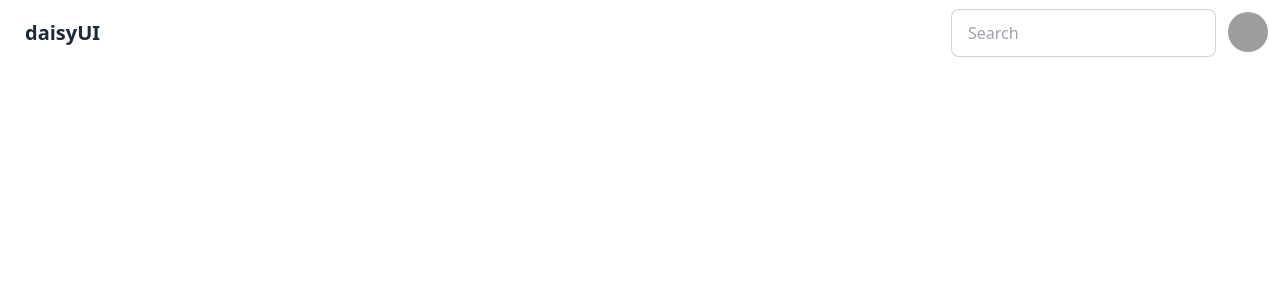
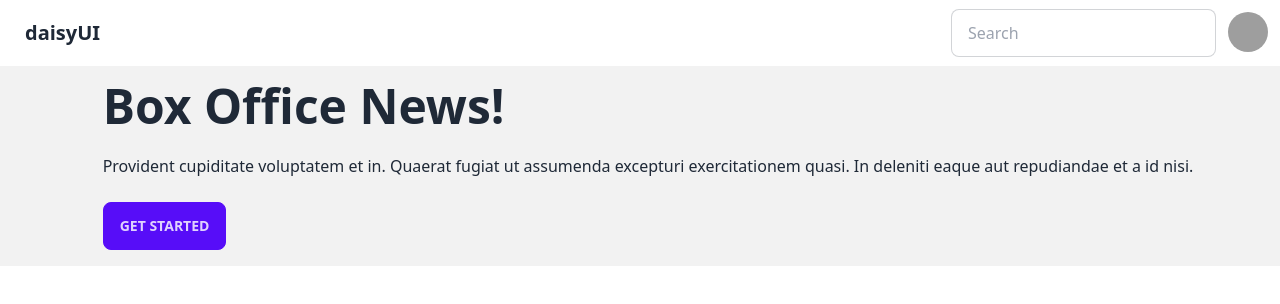
Before and after one commit to fazemodz/project-aurora, a Next.js app: page /Profile in a window 1280 px wide. Shown: the top 304 px of the page. Built offline with nearby package versions, Linux system fonts and the light colour scheme; no server answers; grey boxes are pictures that could not be loaded.

Commit message:
worked on the user profile card

```diff
--- a/app/Profile/page.tsx
+++ b/app/Profile/page.tsx
@@ -1,8 +1,12 @@
 import React from 'react'
-
+import getCurrentUser from '@/app/actions/getCurrentUser';
+import UserProfileCard from '@/app/components/ProfilePage/userProfileCard';
 export const Profile = () => {
+    const currentUser = getCurrentUser();
     return (
         <>
+        {/* @ts-ignore */}
+        <UserProfileCard currentUser={currentUser}/>
         </>
     )
 }
--- a/app/Settings/page.tsx
+++ b/app/Settings/page.tsx
@@ -4,7 +4,7 @@ export default function UserSettings() {
   const currentUser = getCurrentUser();
   return (
     <div className='flex w-full'>
-      <ul className="menu bg-base-200 w-56  h-screen rounded-box">
+      <ul className="menu bg-base-200 w-56  h-2/4 rounded-box">
         <li><a>Main Settings</a></li>
         <li><a>Customisation (Soon)</a></li>
 
--- /dev/null
+++ b/app/components/ProfilePage/userProfileCard.tsx
@@ -0,0 +1,21 @@
+import { SafeUser } from "@/app/types";
+interface UserProfileCardProps {
+    currentUser?: SafeUser | null;
+}
+const UserProfileCard: React.FC<UserProfileCardProps> = ({
+    currentUser,
+}) => {
+    return (
+        <div className="hero min-h-12 bg-base-200">
+            <div className="hero-content flex-col lg:flex-row">
+                <img src={currentUser?.image} className="max-w-sm rounded-lg shadow-2xl" />
+                <div>
+                    <h1 className="text-5xl font-bold">Box Office News!</h1>
+                    <p className="py-6">Provident cupiditate voluptatem et in. Quaerat fugiat ut assumenda excepturi exercitationem quasi. In deleniti eaque aut repudiandae et a id nisi.</p>
+                    <button className="btn btn-primary">Get Started</button>
+                </div>
+            </div>
+        </div>
+    );
+}
+export default UserProfileCard;
--- /dev/null
+++ b/app/components/modals/RegisterModal.tsx
@@ -0,0 +1,7 @@
+import React from 'react'
+
+export const RegisterModal = () => {
+  return (
+    <div>RegisterModal</div>
+  )
+}
--- a/package.json
+++ b/package.json
@@ -26,12 +26,12 @@
     "react-icons": "^4.10.1",
     "tailwindcss": "3.3.2",
     "typescript": "5.1.3",
-    "uuid": "^9.0.0",
-    "zustand": "^4.3.9"
+    "uuid": "^9.0.0"
   },
   "devDependencies": {
     "@types/bcrypt": "^5.0.0",
     "autoprefixer": "10.4.14",
+    "concurrently": "^8.2.0",
     "daisyui": "^3.1.0",
     "eslint": "8.42.0",
     "eslint-config-next": "13.4.4",
```
Also changed, not shown: 1 other file (tests, documents, lock files or other folders).
